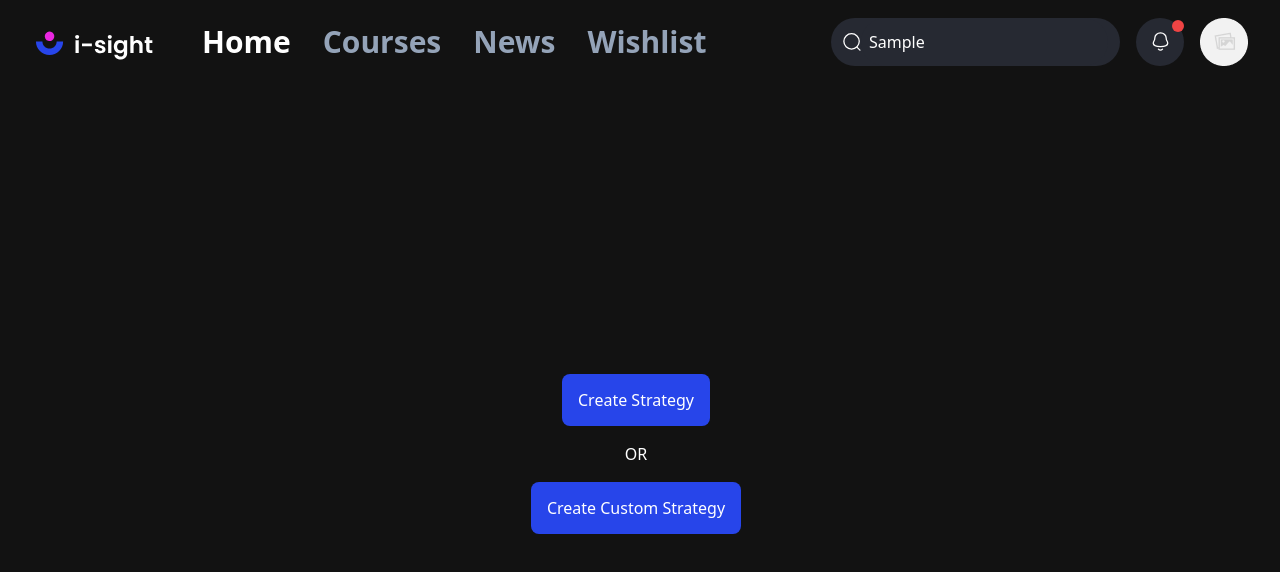
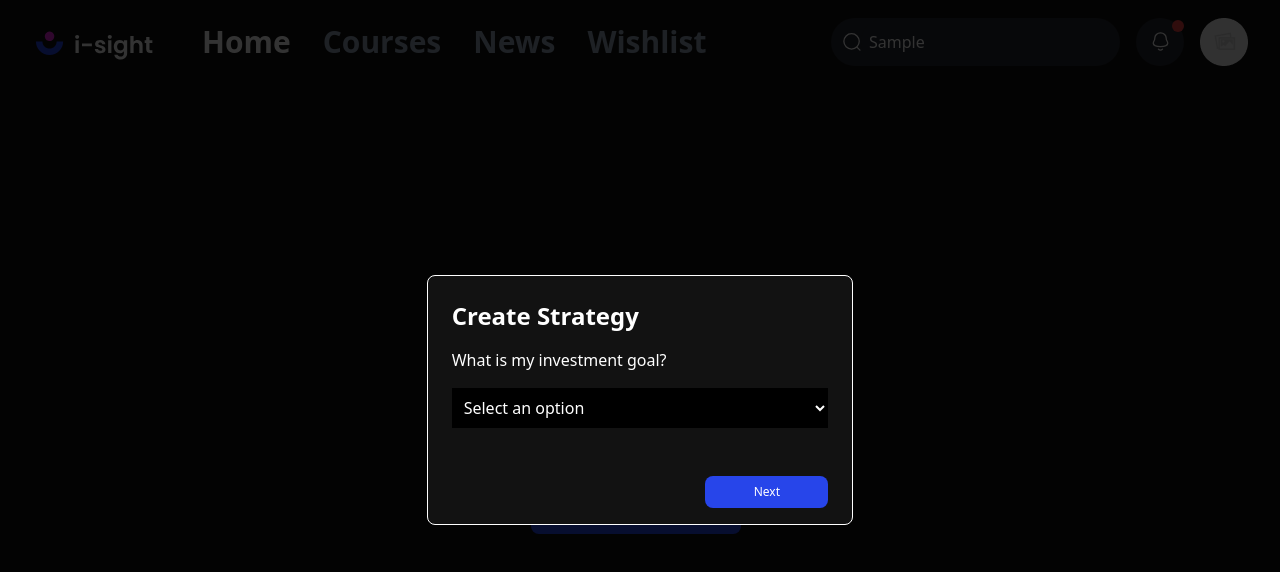
Before and after one commit to talalmughal/i-sight, a Next.js app: page /dashboard in a window 1280 px wide. Both pictures are taken after typing "Sample" into the empty fields and a click on the button "Create Strategy". Shown: the top 572 px of the page. Built offline with nearby package versions, Linux system fonts and the light colour scheme.

Commit message:
create strategy added

```diff
--- a/components/elements/Modal.tsx
+++ b/components/elements/Modal.tsx
@@ -1,52 +1,42 @@
-import { Dialog, Transition } from "@headlessui/react";
-import React, { Fragment } from "react";
+import { useOnClickOutside } from "@/hooks";
+import React, { useRef } from "react";
 
-interface Props {
-  open: boolean;
-  setOpen: any;
-  children: any;
-}
-
-export const Modal = ({ open, setOpen, children }: Props) => {
+const Modal = ({
+  open,
+  handleClose,
+  children,
+  title,
+  className,
+  style,
+  childrenClass,
+}: any) => {
+  const ref: any = useRef();
+  useOnClickOutside(ref, () => handleClose());
   return (
-    <Transition.Root show={open} as={Fragment}>
-      <Dialog
-        as="div"
-        className="relative z-10"
-        onClose={() => {
-          setOpen(false);
-        }}
-      >
-        <Transition.Child
-          as={Fragment}
-          enter="ease-out duration-100"
-          enterFrom="opacity-0"
-          enterTo="opacity-100"
-          leave="ease-in duration-100"
-          leaveFrom="opacity-100"
-          leaveTo="opacity-0"
+    <>
+      {open && (
+        <div
+          className="w-screen h-screen z-50 right-0 top-0 fixed shadow bg-background flex justify-center items-center m-0"
+          style={{
+            backgroundColor: "rgba(0,0,0,0.8)",
+            margin: "0px",
+          }}
         >
-          <div className="fixed inset-0 bg-[#171717] bg-opacity-80 transition-opacity" />
-        </Transition.Child>
-
-        <div className="fixed inset-0 z-10 overflow-y-auto">
-          <div className="flex min-h-full items-center justify-center p-4 text-center sm:items-center sm:p-0">
-            <Transition.Child
-              as={Fragment}
-              enter="ease-out duration-300"
-              enterFrom="opacity-0 translate-y-4 sm:translate-y-0 sm:scale-95"
-              enterTo="opacity-100 translate-y-0 sm:scale-100"
-              leave="ease-in duration-200"
-              leaveFrom="opacity-100 translate-y-0 sm:scale-100"
-              leaveTo="opacity-0 translate-y-4 sm:translate-y-0 sm:scale-95"
+          <div
+            className={`relative bg-background text-white rounded-[0.5rem] p-4 xl:px-6 2xl:px-12 border-[1px] border-white ${className}`}
+            ref={ref}
+            style={style}
+          >
+            <p className="text-lg xl:text-2xl font-bold w-full py-2">{title}</p>
+            <div
+              className={`flex flex-col items-center justify-center w-full h-full gap-4  ${childrenClass}`}
             >
-              <Dialog.Panel className="relative transform overflow-hidden rounded-2xl bg-cardsBg text-left shadow-xl transition-all sm:my-8 w-[565px] h-[308px] flex flex-col items-center justify-center">
-                {children}
-              </Dialog.Panel>
-            </Transition.Child>
+              {children}
+            </div>
           </div>
         </div>
-      </Dialog>
-    </Transition.Root>
+      )}
+    </>
   );
 };
+export { Modal };
--- a/constants/index.ts
+++ b/constants/index.ts
@@ -1,2 +1,3 @@
 export * from './theme'
 export * from './dummyGraphData'
+export * from "./questions"
--- /dev/null
+++ b/constants/questions.ts
@@ -0,0 +1,62 @@
+export const QUESTIONS = [
+    {
+        id: 1,
+        question: "What is my investment goal?",
+        options: ["Passive Income", "A Step towards specific future financial goal", "Savings"],
+        answer: "",
+    },
+    {
+        id: 2,
+        question: "How do I define my investment goal?",
+        options: ["Short term (less than 1 year)", "Long term (greater than 1 year)"],
+        answer: "",
+    },
+    {
+        id: 3,
+        question: "How do I define my risk tolerance?",
+        options: ["Low", "Moderate", "High"],
+        answer: "",
+    },
+    {
+        id: 4,
+        question: "What happens if this investment goes to zero?",
+        options: ["I can start again", "Disaster"],
+        answer: "",
+    },
+    {
+        id: 5,
+        question: "How do I define my risk tolerance?",
+        options: ["Low", "Moderate", "High"],
+        answer: "",
+    },
+    {
+        id: 6,
+        question: "How much you can invest today?",
+        answer: "",
+        type: 'number'
+    },
+    {
+        id: 7,
+        question: "How much additional amount you can invest later?",
+        answer: "",
+        type: 'number'
+    },
+    {
+        id: 8,
+        question: "Ideal time for you to mature this investment?",
+        answer: "",
+        type: 'text'
+    },
+    {
+        id: 9,
+        question: "Choose your investment preference?",
+        options: ["Stocks", "Crypto", "Bonds", "Mutual Funds"],
+        answer: "",
+    },
+    {
+        id: 10,
+        question: "Do you want to self-manage your investment?",
+        options: ["Yes", "No"],
+        answer: "",
+    },
+];
--- a/pages/dashboard/index.tsx
+++ b/pages/dashboard/index.tsx
@@ -1,29 +1,174 @@
-import React from "react";
-import {
-  BuySell,
-  CARDS_DATA,
-  DashboardCard,
-  QuickTransfer,
-  TradingMarket,
-} from "@/components/pages/dashboard";
+import React, { useState } from "react";
 import { DashboardLayout } from "@/components/layout";
 import dynamic from "next/dynamic";
-import { Button } from "@/components/elements";
+import { Button, Modal } from "@/components/elements";
+import { QUESTIONS } from "@/constants";
 
 const Graph = dynamic(() => import("@/components/pages/dashboard/Graph"), {
   ssr: false,
 });
 
 const Dashboard = () => {
+  const [createStrategyModal, setCreateStrategyModal] = useState(false);
+  const [questions, setQuestions] = useState(QUESTIONS);
+  const [currentQuestionIndex, setCurrentQuestionIndex] = useState(0);
+  const [answered, setAnswered] = useState(false);
+  const [error, setError] = useState("");
+
+  const handleCLoseModal = () => {
+    setCreateStrategyModal(false);
+  };
+
+  const handleAnswerChange = (e: any) => {
+    const updatedQuestions = [...questions];
+    updatedQuestions[currentQuestionIndex].answer = e.target.value;
+    setQuestions(updatedQuestions);
+    setError("");
+  };
+
+  const handleNextQuestion = () => {
+    if (validateAnswer()) {
+      if (currentQuestionIndex < questions.length - 1) {
+        setCurrentQuestionIndex((prevIndex) => prevIndex + 1);
+      }
+    }
+  };
+
+  const handlePrevQuestion = () => {
+    if (currentQuestionIndex > 0) {
+      setCurrentQuestionIndex((prevIndex) => prevIndex - 1);
+    }
+  };
+
+  const validateAnswer = () => {
+    const currentQuestion = questions[currentQuestionIndex];
+    if (currentQuestion.options) {
+      if (!currentQuestion.answer) {
+        setError("Please select an option before proceeding.");
+        return false;
+      }
+    } else {
+      if (!currentQuestion.answer.trim()) {
+        setError("Please provide an answer before proceeding.");
+        return false;
+      }
+    }
+    return true;
+  };
+
+  const handleSubmit = () => {
+    if (validateAnswer()) {
+      console.log(questions);
+      setCreateStrategyModal(false);
+      setAnswered(true);
+    }
+  };
+
   return (
     <DashboardLayout activeTab="Home">
       <div className="w-full h-full flex flex-col gap-4 items-center justify-center m-auto">
-        <Button text="Create Strategy" />
+        {answered ? (
+          <div className="flex flex-col gap-4">
+            <p className="font-bold text-white text-3xl mb-4">Your Answers</p>
+            {questions?.map((item, index) => (
+              <div className="flex flex-col gap-2" key={index}>
+                <p className="text-lg font-medium text-white">
+                  <span className="font-bold">Question: </span>
+                  {item.question}
+                </p>
+                <p className="text-base text-white">
+                  <span className="font-bold">Answer: </span>
+                  {item.answer}
+                </p>
+              </div>
+            ))}
+          </div>
+        ) : (
+          <>
+            <Button
+              text="Create Strategy"
+              onClick={() => setCreateStrategyModal(true)}
+            />
 
-        <p className="font-medium">OR</p>
+            <p className="font-medium">OR</p>
 
-        <Button text="Create Custom Strategy" />
+            <Button text="Create Custom Strategy" />
+          </>
+        )}
       </div>
+      <Modal
+        open={createStrategyModal}
+        handleClose={handleCLoseModal}
+        className="w-[90%] lg:w-1/3"
+        title="Create Strategy"
+      >
+        <div className="w-full flex flex-col gap-4 text-white">
+          {questions.map((question, index) => (
+            <div
+              key={question.id}
+              className={`${
+                index === currentQuestionIndex ? "block" : "hidden"
+              } flex flex-col !gap-2`}
+            >
+              <p className="my-2">{question.question}</p>
+              {question.options ? (
+                <select
+                  value={question.answer}
+                  onChange={handleAnswerChange}
+                  className="bg-black w-full p-2"
+                  style={{ borderRadius: "0.125rem !important" }}
+                >
+                  <option hidden value="" className="bg-black">
+                    Select an option
+                  </option>
+                  {question.options.map((option) => (
+                    <option
+                      key={option}
+                      value={option}
+                      className="text-white bg-black"
+                    >
+                      {option}
+                    </option>
+                  ))}
+                </select>
+              ) : (
+                <input
+                  type={question.type ?? "text"}
+                  value={question.answer}
+                  onChange={handleAnswerChange}
+                  className="text-white bg-black w-full p-2 rounded-sm"
+                />
+              )}
+            </div>
+          ))}
+          {error ? <p className="text-red-500">{error}</p> : null}
+
+          <div className="flex flex-row gap-4 ml-auto mt-8">
+            {currentQuestionIndex > 0 && (
+              <Button
+                text="Prev"
+                className="!h-8 !text-xs"
+                onClick={handlePrevQuestion}
+                disabled={currentQuestionIndex === 0}
+              />
+            )}
+
+            {currentQuestionIndex < QUESTIONS.length - 1 ? (
+              <Button
+                className="!h-8 !text-xs"
+                text="Next"
+                onClick={handleNextQuestion}
+              />
+            ) : (
+              <Button
+                className="!h-8 !text-xs"
+                text="Submit"
+                onClick={handleSubmit}
+              />
+            )}
+          </div>
+        </div>
+      </Modal>
     </DashboardLayout>
   );
 };
```
